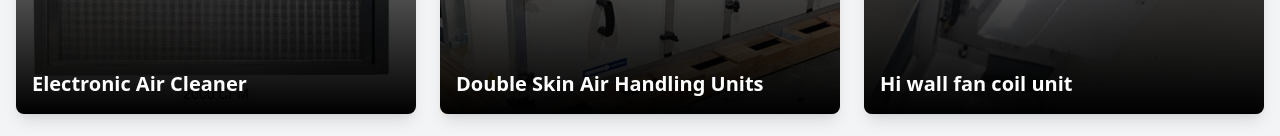
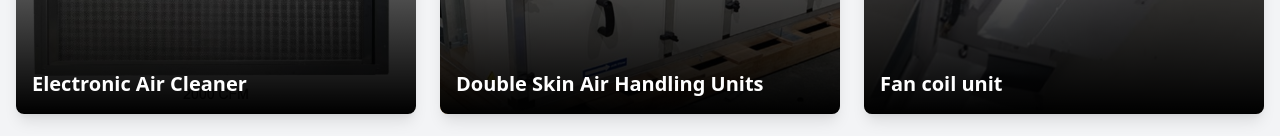
Before and after one commit to kritika2611/vayugard, a React (Vite) app: page /products in a window 1280 px wide. Shown: the part 458-594 px from the top of the page. Built offline with nearby package versions, Linux system fonts and the light colour scheme.

Commit message:
Reformatting

```diff
--- a/src/pages/Contact.jsx
+++ b/src/pages/Contact.jsx
@@ -66,7 +66,7 @@ const Contact = () => {
             <p><strong>Address:</strong><br />
               VAYUGARD AIRCONDITIONING PVT. LTD<br />
               Regd Off: H.No 68, Khasra No 177, <br />
-              (Mata Wala Park), Kushak Hiranki, North West,<br />
+              Kushak Hiranki, North West,<br />
               Delhi: 110036
             </p>
             <p><strong>Phone:</strong><br />+91-8744050073</p>
--- a/src/pages/Products.jsx
+++ b/src/pages/Products.jsx
@@ -40,7 +40,7 @@ const products = [
   // },
   {
     id: 3,
-    title: 'Hi wall fan coil unit',
+    title: 'Fan coil unit',
     description: 'Compact and efficient units designed for residential and commercial spaces, providing optimal cooling and heating solutions.',
     image: HiWallFcu,
   },
```
